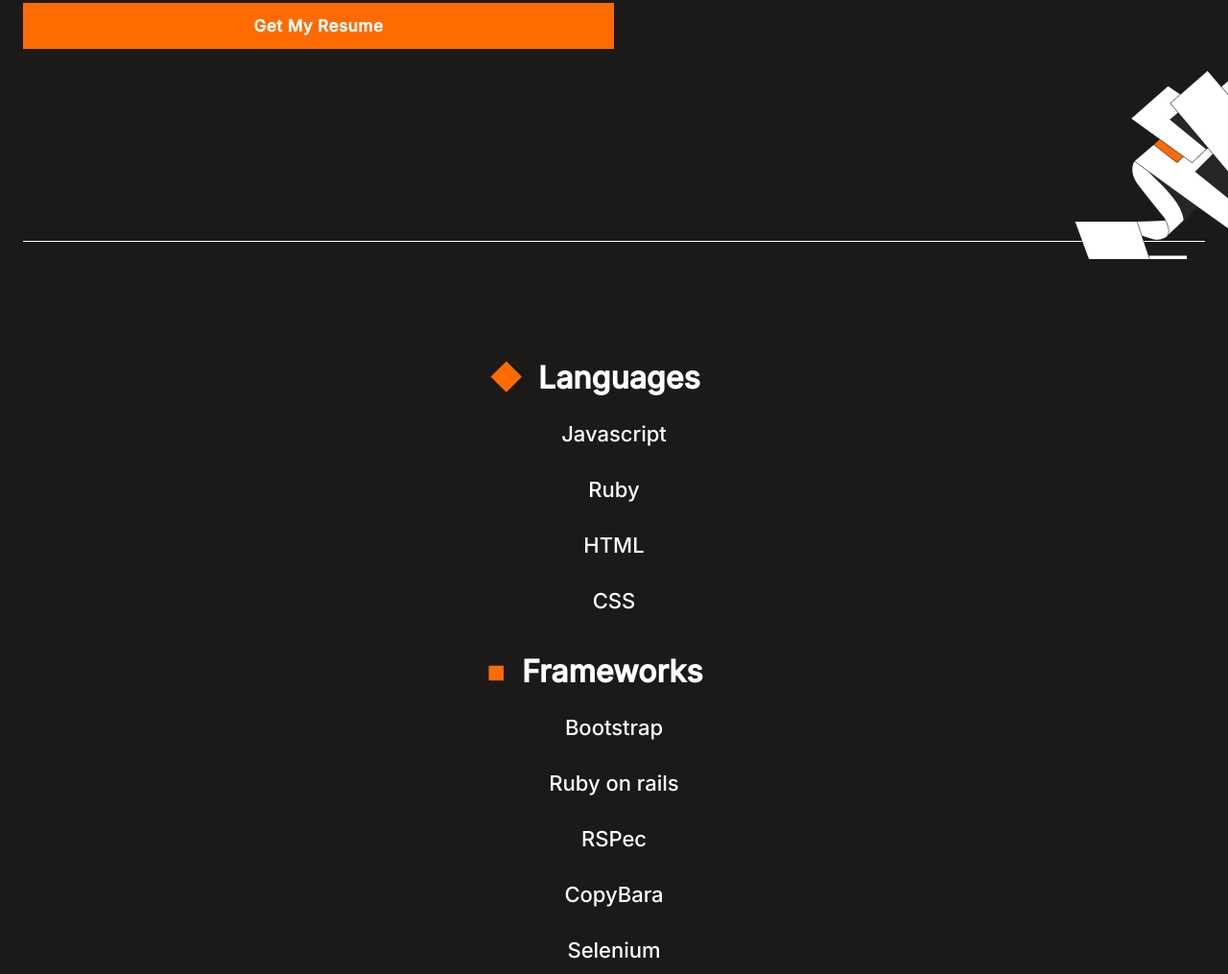
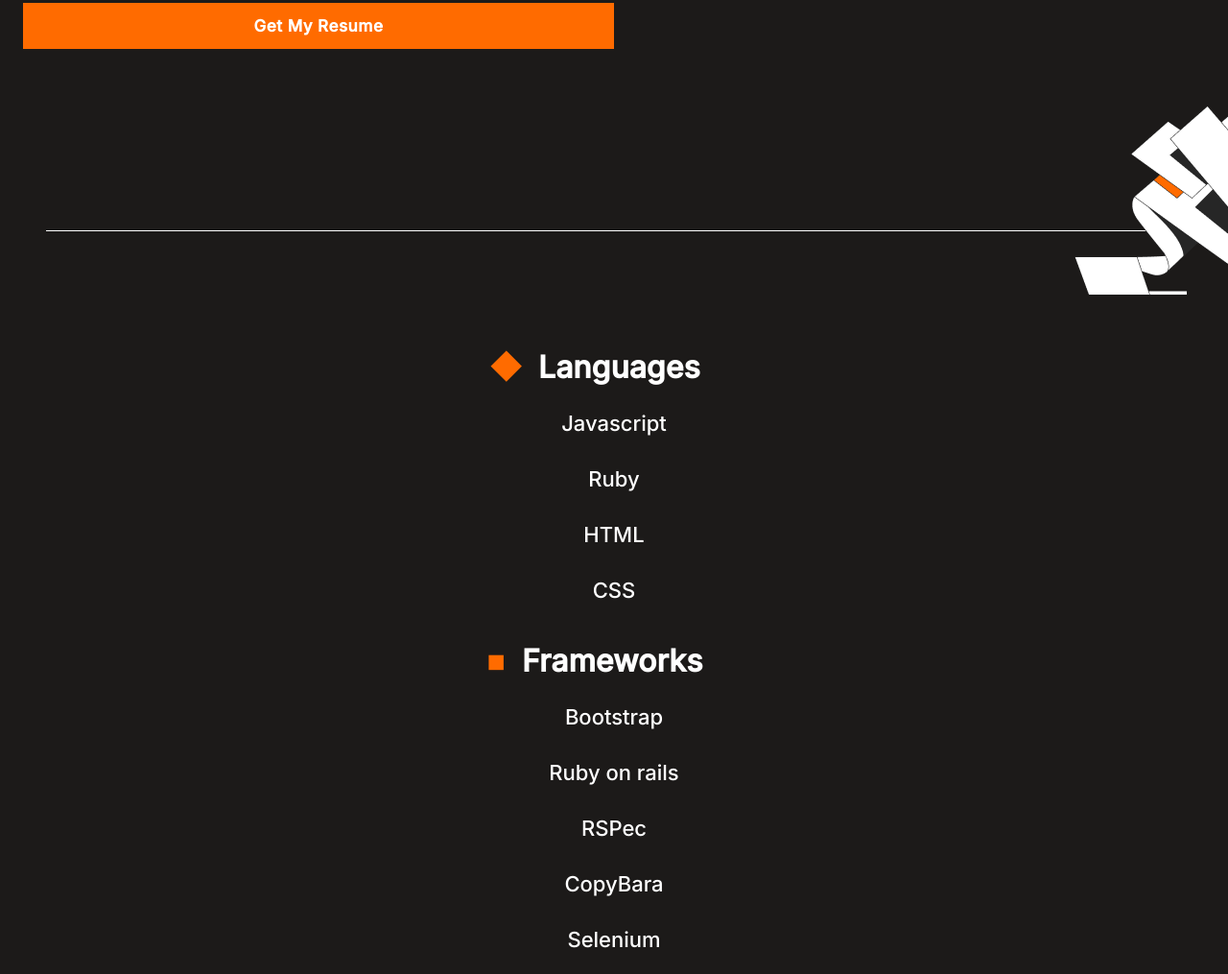
Before and after one commit to ShadyShawkat/Portfolio, a website: page index.html in a window 1280 px wide. Shown: the part 4360-5375 px from the top of the page at 96% size. Drawn offline with Linux system fonts and the light colour scheme.

Commit message:
Fix changes required by the code reviewer

```diff
--- a/index.html
+++ b/index.html
@@ -219,11 +219,9 @@
         </p>
         <button type="button" class="btn">Get My Resume</button>
         <img class="partial-about-me-bg-img" src="images/illustration-about-me-mobile.png" alt="Partial about me bg image">
-      </section>
 
-      <footer>
-        <div class="footer-content">
-          <div class="languages">
+        <ul class="about-me-content">
+          <li class="languages">
             <h1><span>&#9670;</span>&nbsp; Languages</h1>
             <ul>
               <li>Javascript</li>
@@ -231,8 +229,8 @@
               <li>HTML</li>
               <li>CSS</li>
             </ul>
-          </div>
-          <div class="frameworks">
+          </li>
+          <li class="frameworks">
             <h1><span>&#9632;</span>&nbsp; Frameworks</h1>
             <ul>
               <li>Bootstrap</li>
@@ -241,8 +239,8 @@
               <li>CopyBara</li>
               <li>Selenium</li>
             </ul>
-          </div>
-          <div class="skills">
+          </li>
+          <li class="skills">
             <h1><span>&#11044;</span>&nbsp; Skills</h1>
             <ul>
               <li>Codekit</li>
@@ -251,9 +249,45 @@
               <li>Gitlab</li>
               <li>Terminal</li>
             </ul>
-          </div>
-        </div>
-      </footer>
+          </li>
+        </ul>
+
+
+      </section>
+
+      <!-- <footer>
+        <ul class="footer-content">
+          <li class="languages">
+            <h1><span>&#9670;</span>&nbsp; Languages</h1>
+            <ul>
+              <li>Javascript</li>
+              <li>Ruby</li>
+              <li>HTML</li>
+              <li>CSS</li>
+            </ul>
+          </li>
+          <li class="frameworks">
+            <h1><span>&#9632;</span>&nbsp; Frameworks</h1>
+            <ul>
+              <li>Bootstrap</li>
+              <li>Ruby on rails</li>
+              <li>RSPec</li>
+              <li>CopyBara</li>
+              <li>Selenium</li>
+            </ul>
+          </li>
+          <li class="skills">
+            <h1><span>&#11044;</span>&nbsp; Skills</h1>
+            <ul>
+              <li>Codekit</li>
+              <li>Github</li>
+              <li>Codepen</li>
+              <li>Gitlab</li>
+              <li>Terminal</li>
+            </ul>
+          </li>
+        </ul>
+      </footer> -->
     </main>
   </body>
 </html>
--- a/style.css
+++ b/style.css
@@ -40,6 +40,10 @@
   font-size: 16px;
   line-height: 24px;
   letter-spacing: 0.03em;
+}
+
+ul {
+  list-style: none;
 }
 
 /* Navbar */
@@ -123,7 +127,6 @@
 .social-media-icons {
   margin-top: 22px;
   display: flex;
-  list-style: none;
 }
 
 .social-media-icons a {
@@ -192,7 +195,6 @@
 }
 
 .technologies-used-list {
-  list-style: none;
   display: flex;
   flex-wrap: wrap;
   grid-gap: 12px;
@@ -238,7 +240,6 @@
 }
 
 .card-technologies {
-  list-style: none;
   display: flex;
   flex-wrap: wrap;
   grid-gap: 12px;
@@ -287,28 +288,22 @@
 
 .partial-about-me-bg-img {
   position: absolute;
-  top: 59%;
+  top: 18%;
   right: 0;
 }
 
-/* Footer */
-footer {
-  background-color: #1c1a19;
+.about-me-content {
+  margin: 165px 24px 0 24px;
+  padding: 120px 0;
+  border-top: 1px solid #fff;
   text-align: center;
 }
 
-.footer-content {
-  margin: 0 24px;
-  padding: 120px 0;
-  border-top: 1px solid #fff;
-}
-
-.footer-content ul {
-  list-style: none;
+.about-me-content ul {
   margin-bottom: 30px;
 }
 
-.footer-content ul li {
+.about-me-content ul li {
   font-family: 'Inter', sans-serif;
   font-size: 22px;
   line-height: 43px;
@@ -316,7 +311,7 @@
   margin: 15px 0;
 }
 
-.footer-content h1 {
+.about-me-content h1 {
   font-family: 'Inter', sans-serif;
   color: #fff;
   font-weight: bold;
@@ -325,7 +320,7 @@
   margin-left: -40px;
 }
 
-.footer-content h1 span {
+.about-me-content h1 span {
   color: #ff6b00;
 }
 
```
